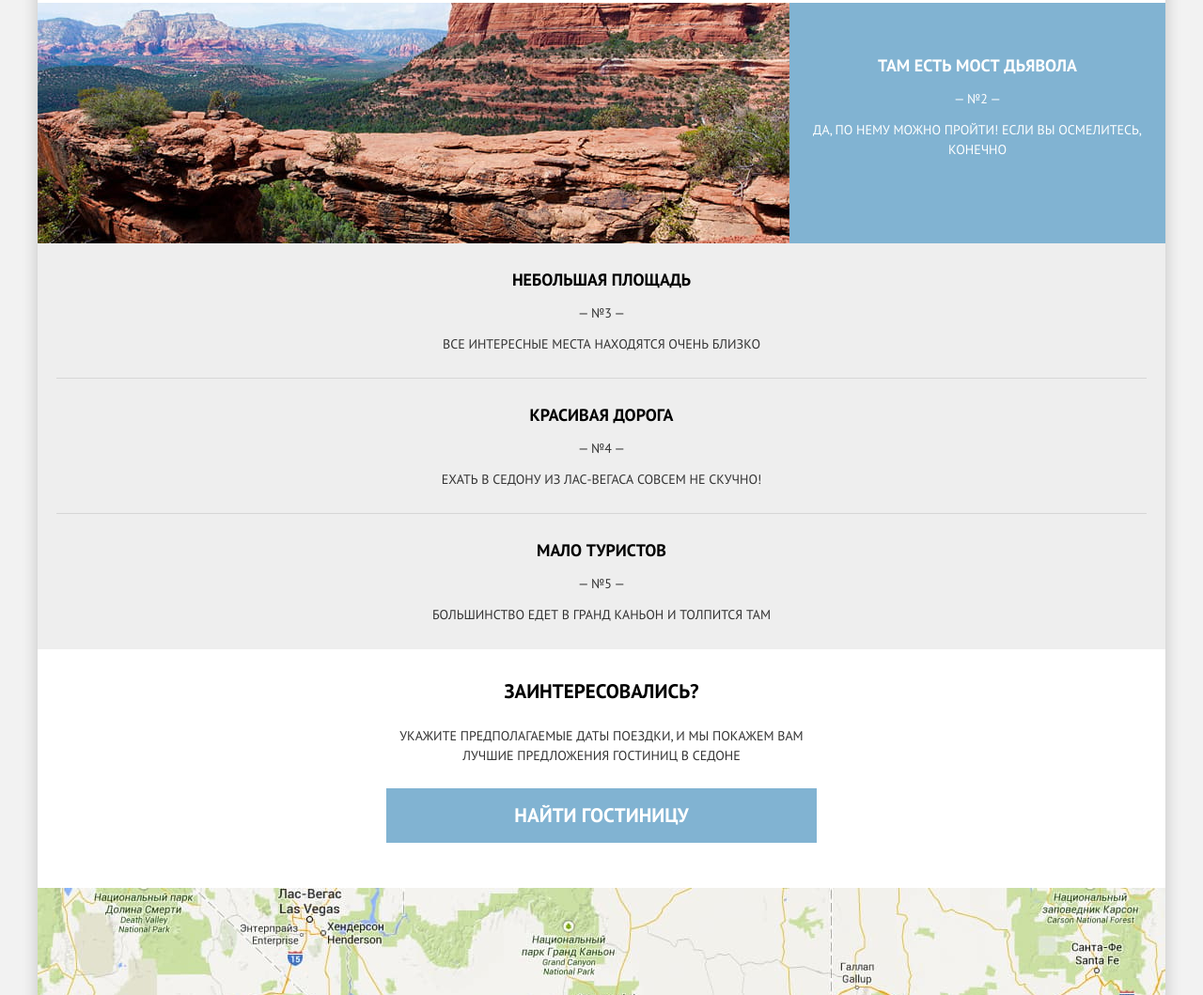
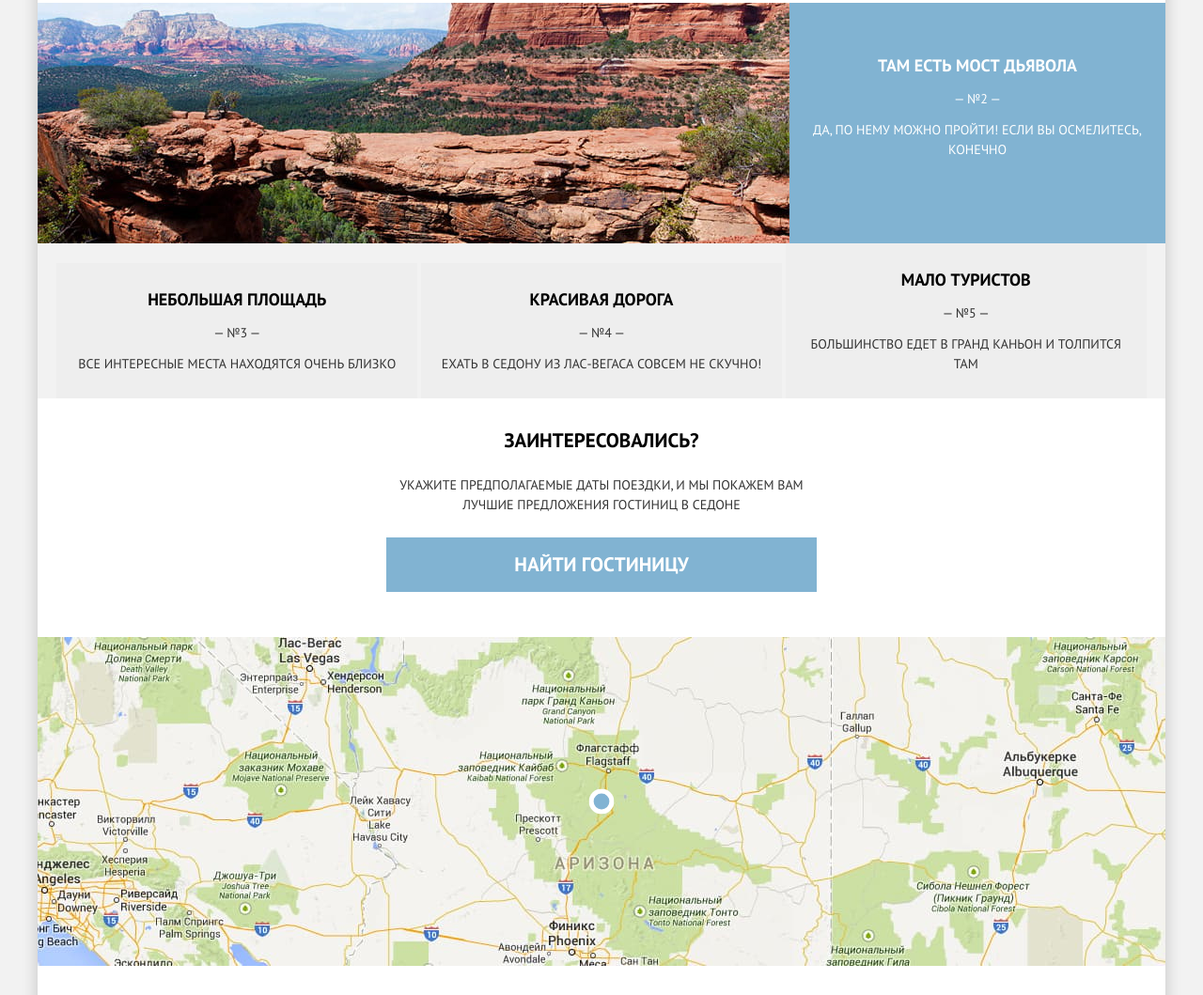
Before and after one commit to AlexanderBaschuk/html-school-2021, a website: page index.html in a window 1280 px wide. Shown: the part 1278-2337 px from the top of the page at 94% size. Drawn offline with Linux system fonts and the light colour scheme.

Commit message:
Align reasons 3, 4, and 5 in a row

```diff
--- a/styles/blocks/advantages.css
+++ b/styles/blocks/advantages.css
@@ -37,6 +37,8 @@
 }
 
 .small-card {
+  display: block;
+  width: 100%;
   background-color: #eeeeee;
   padding: 26px 20px;
 }
@@ -150,6 +152,16 @@
   .advantages__reason:nth-child(2) .advantages__article {
     flex-direction: row-reverse;
   }
+
+  .advantages__reason.small-card {
+    display: inline-block;
+    width: 32%; /* TODO */
+    height: 100%;
+  }
+
+  .small-card:not(:last-child)::after {
+    content: none;
+  }
 }
 
 @media (min-width: 768px) {
```
